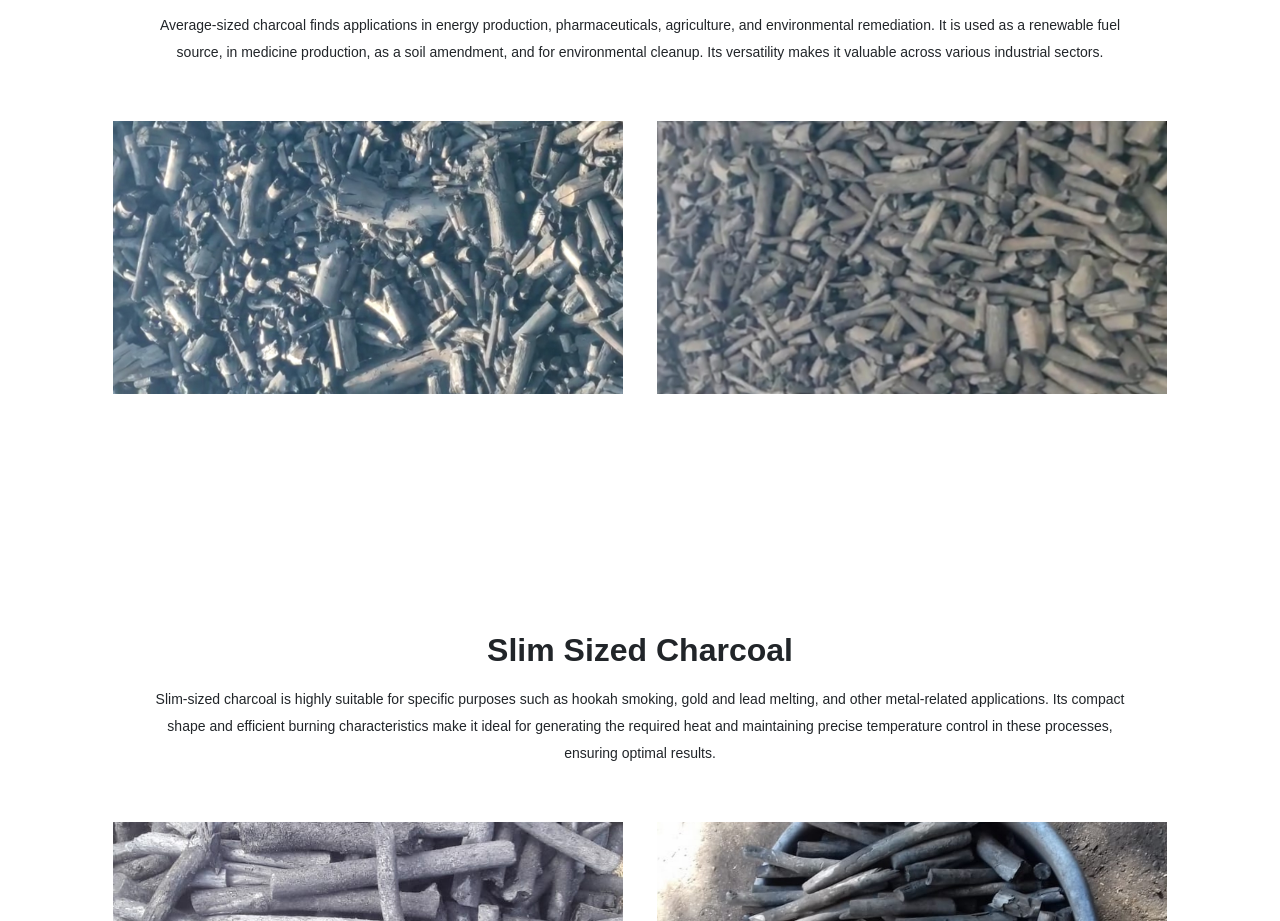
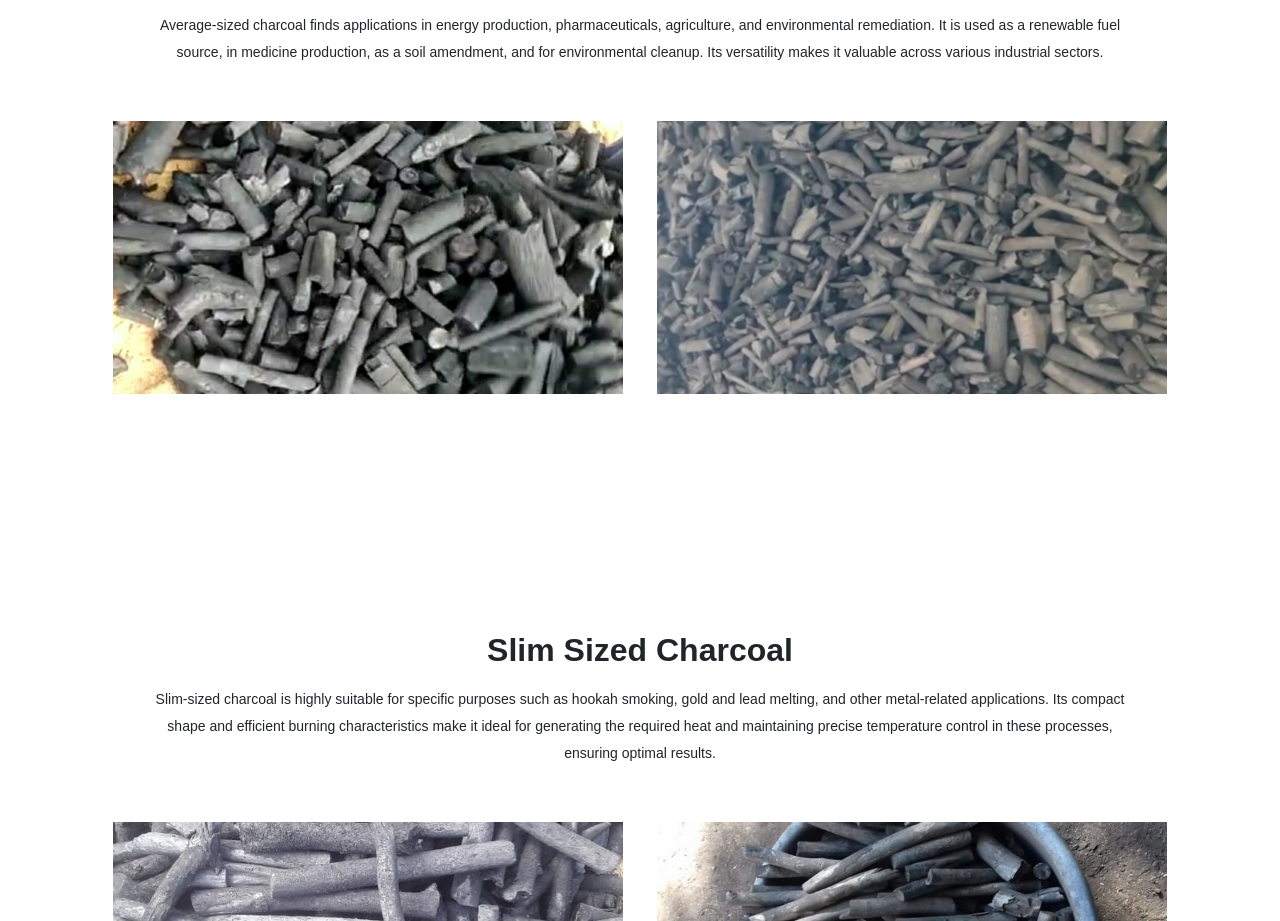
Before and after one commit to bkcharcoal/bkcharcoal.github.io, a plain HTML site: page index.html in a window 1280 px wide. Shown: the part 4651-5572 px from the top of the page. Drawn offline with Linux system fonts and the light colour scheme; a web font is replaced by a local one.

Commit message:
Update index.html

```diff
--- a/index.html
+++ b/index.html
@@ -257,7 +257,7 @@ branding, that we
             <p>Average-sized charcoal finds applications in energy production, pharmaceuticals, agriculture, and environmental remediation. It is used as a renewable fuel source, in medicine production, as a soil amendment, and for environmental cleanup. Its versatility makes it valuable across various industrial sectors.</p>
          </div>
          <div class="col-md-12 col-sm-12 col-xs-12 Briquettes_inner2 ">
-            <img src="index_files/ave.jpg" alt="">
+            <img src="index_files/avg.jpg" alt="">
             <img src="index_files/avg2.jpg" alt="">
          </div>
       </div></div></section>
```
